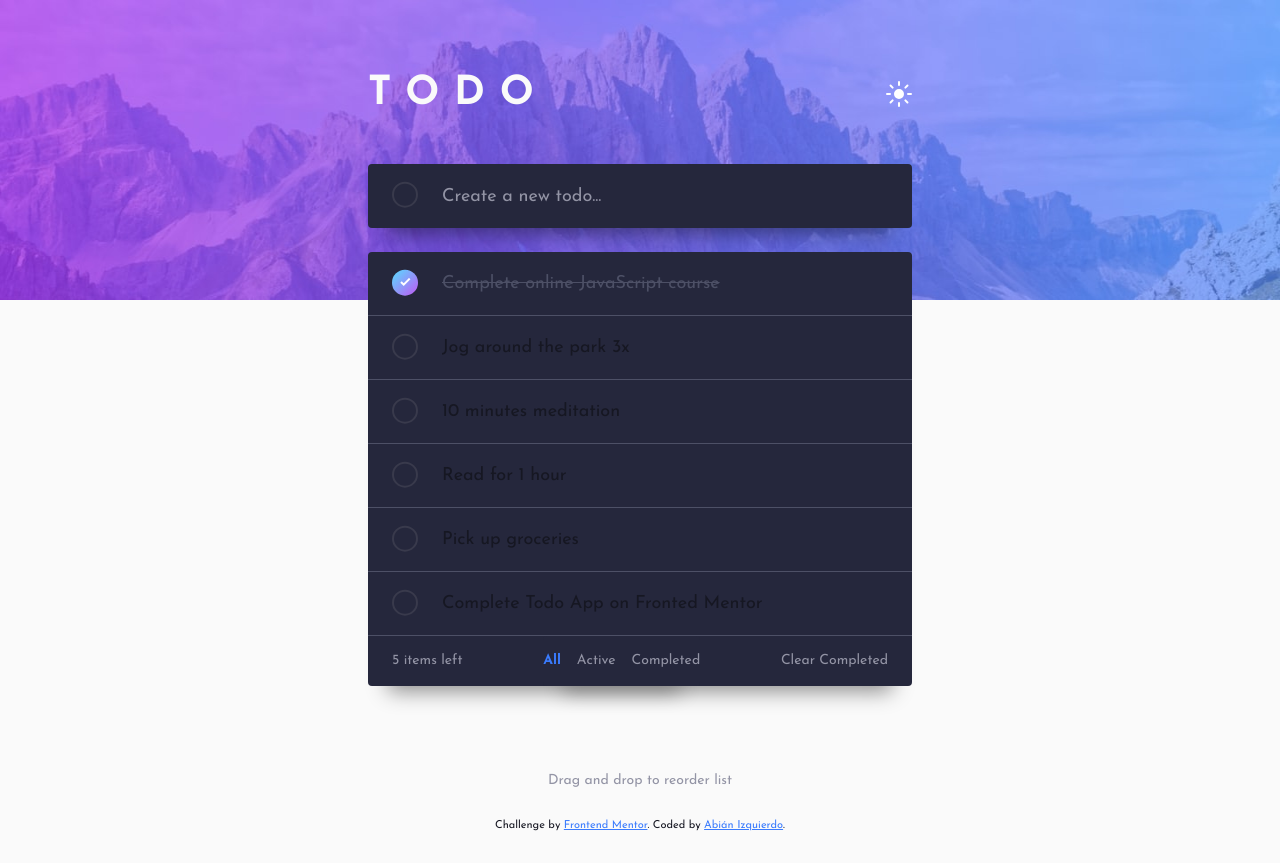
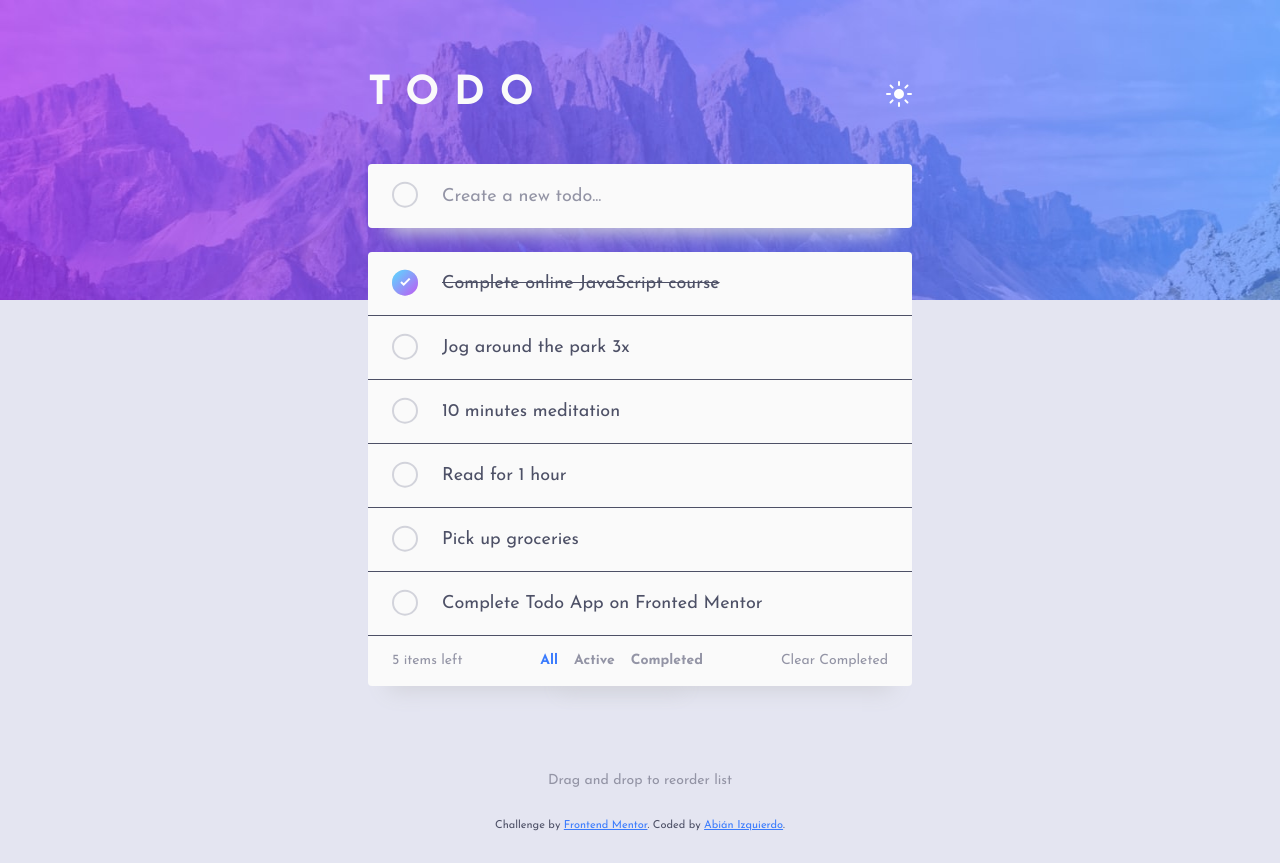
Before and after one commit to abizmo/todo-app, a React (Vite) app: page / in a window 1280 px wide. Built offline with nearby package versions, Linux system fonts and the light colour scheme.

Commit message:
Style light theme

```diff
--- a/src/App.css
+++ b/src/App.css
@@ -72,7 +72,7 @@ footer a {
 
 .todo__list {
   border-radius: 0.25rem;
-  box-shadow: 0px 25px 20px -20px rgba(0, 0, 0, 0.45);
+  box-shadow: 0px 25px 20px -20px var(--clr-box-shadow);
   margin-bottom: calc(3.125rem + 2rem);
 }
 
@@ -101,7 +101,7 @@ footer a {
 
 .add-todo {
   border-radius: 0.25rem;
-  box-shadow: 0px 25px 20px -20px rgba(0, 0, 0, 0.45);
+  box-shadow: 0px 25px 20px -20px var(--clr-box-shadow);
   height: 3rem;
 }
 
@@ -211,7 +211,8 @@ footer a {
   justify-content: center;
   gap: 1rem;
   border-radius: 0.25rem;
-  box-shadow: 0px 25px 20px -20px rgba(0, 0, 0, 0.45);
+  box-shadow: 0px 25px 20px -20px var(--clr-box-shadow);
+  font-weight: 700;
 }
 
 @media (min-width: 48em) {
@@ -223,7 +224,6 @@ footer a {
 
 .filters__tab.active {
   color: var(--clr-primary-400);
-  font-weight: 700;
 }
 
 @media (min-width: 48em) {
--- a/src/index.css
+++ b/src/index.css
@@ -26,6 +26,7 @@
   --clr-bg-elements: var(--clr-blue-800);
   --clr-border: var(--clr-grayish-blue-900);
   --clr-bg-list: var(--clr-grayish-blue-700);
+  --clr-box-shadow: var(--clr-blue-900);
 
   --ff-body: 'Josefin Sans', sans-serif;
 
@@ -38,8 +39,11 @@
 
 @media (prefers-color-scheme: light) {
   :root {
-    --clr-text: var(--clr-blue-900);
-    --clr-body: var(--clr-gray-100);
+    --clr-text: var(--clr-grayish-blue-700);
+    --clr-body: var(--clr-grayish-blue-200);
+    --clr-bg-elements: var(--clr-gray-100);
+    --clr-border: var(--clr-grayish-blue-400);
+    --clr-box-shadow: var(--clr-grayish-blue-400);
   }
 }
 
```
